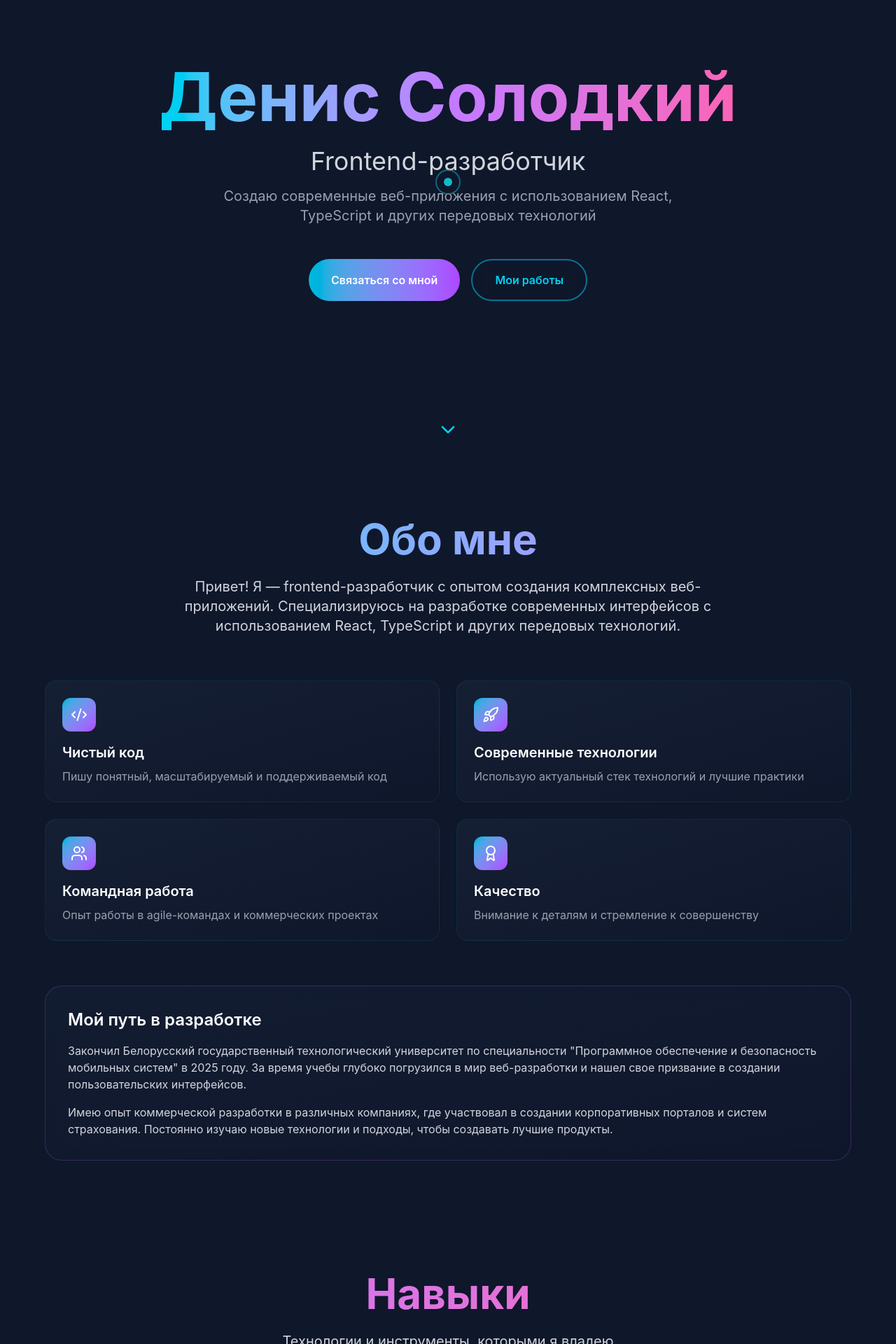
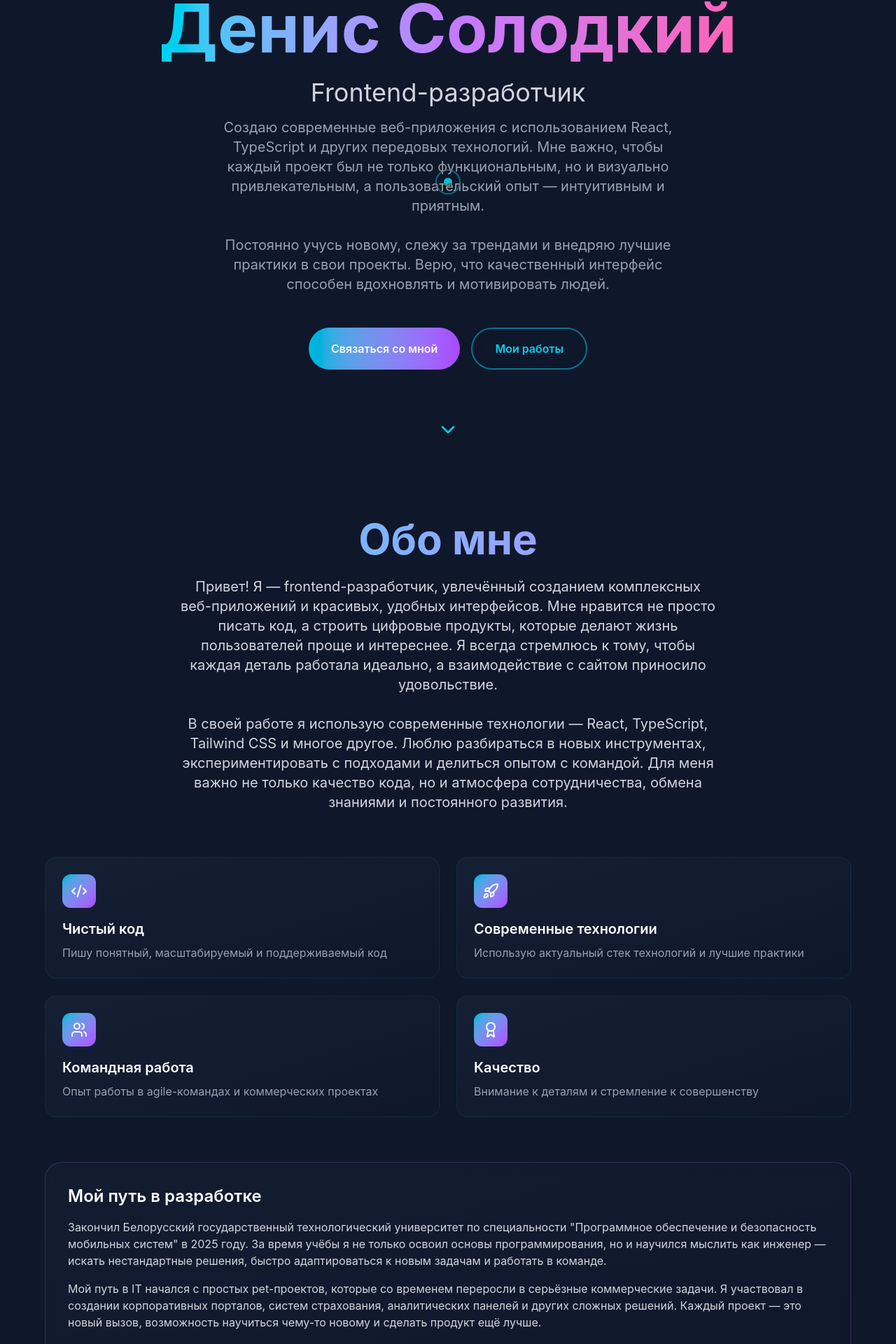
Before and after one commit to JustDoItMakeYourDreamsComeTrue/personal-portfolio-site, a React (Vite) app: page / in a window 1280 px wide. Shown: the part 140-2060 px from the top of the page at 70% size. Built offline with nearby package versions, Linux system fonts and the light colour scheme.

Commit message:
Добавлен текст, обновлены соцсети, улучшены описания

```diff
--- a/src/app/components/About.tsx
+++ b/src/app/components/About.tsx
@@ -44,10 +44,20 @@ export function About() {
                         Обо мне
                     </h2>
                     <p className="text-xl text-gray-300 max-w-3xl mx-auto">
-                        Привет! Я — frontend-разработчик с опытом создания
-                        комплексных веб-приложений. Специализируюсь на
-                        разработке современных интерфейсов с использованием
-                        React, TypeScript и других передовых технологий.
+                        Привет! Я — frontend-разработчик, увлечённый созданием
+                        комплексных веб-приложений и красивых, удобных
+                        интерфейсов. Мне нравится не просто писать код, а
+                        строить цифровые продукты, которые делают жизнь
+                        пользователей проще и интереснее. Я всегда стремлюсь к
+                        тому, чтобы каждая деталь работала идеально, а
+                        взаимодействие с сайтом приносило удовольствие.
+                        <br />
+                        <br />В своей работе я использую современные технологии
+                        — React, TypeScript, Tailwind CSS и многое другое. Люблю
+                        разбираться в новых инструментах, экспериментировать с
+                        подходами и делиться опытом с командой. Для меня важно
+                        не только качество кода, но и атмосфера сотрудничества,
+                        обмена знаниями и постоянного развития.
                     </p>
                 </motion.div>
 
@@ -87,14 +97,26 @@ export function About() {
                         Закончил Белорусский государственный технологический
                         университет по специальности "Программное обеспечение и
                         безопасность мобильных систем" в 2025 году. За время
-                        учебы глубоко погрузился в мир веб-разработки и нашел
-                        свое призвание в создании пользовательских интерфейсов.
+                        учёбы я не только освоил основы программирования, но и
+                        научился мыслить как инженер — искать нестандартные
+                        решения, быстро адаптироваться к новым задачам и
+                        работать в команде.
+                    </p>
+                    <p className="text-gray-300 mb-4">
+                        Мой путь в IT начался с простых pet-проектов, которые со
+                        временем переросли в серьёзные коммерческие задачи. Я
+                        участвовал в создании корпоративных порталов, систем
+                        страхования, аналитических панелей и других сложных
+                        решений. Каждый проект — это новый вызов, возможность
+                        научиться чему-то новому и сделать продукт ещё лучше.
                     </p>
                     <p className="text-gray-300">
-                        Имею опыт коммерческой разработки в различных компаниях,
-                        где участвовал в создании корпоративных порталов и
-                        систем страхования. Постоянно изучаю новые технологии и
-                        подходы, чтобы создавать лучшие продукты.
+                        Я убеждён, что развитие — это постоянный процесс.
+                        Поэтому я всегда открыт для новых знаний, слежу за
+                        трендами в индустрии и стараюсь применять лучшие
+                        практики в своей работе. Моя цель — создавать не просто
+                        сайты, а полноценные цифровые продукты, которыми можно
+                        гордиться.
                     </p>
                 </motion.div>
             </div>
--- a/src/app/components/Hero.tsx
+++ b/src/app/components/Hero.tsx
@@ -44,7 +44,14 @@ export function Hero() {
                     transition={{ duration: 0.8, delay: 0.7 }}
                 >
                     Создаю современные веб-приложения с использованием React,
-                    TypeScript и других передовых технологий
+                    TypeScript и других передовых технологий. Мне важно, чтобы
+                    каждый проект был не только функциональным, но и визуально
+                    привлекательным, а пользовательский опыт — интуитивным и
+                    приятным. <br />
+                    <br />
+                    Постоянно учусь новому, слежу за трендами и внедряю лучшие
+                    практики в свои проекты. Верю, что качественный интерфейс
+                    способен вдохновлять и мотивировать людей.
                 </motion.p>
 
                 <motion.div
--- a/src/app/components/Hobbies.tsx
+++ b/src/app/components/Hobbies.tsx
@@ -58,7 +58,11 @@ export function Hobbies() {
                         Интересы и хобби
                     </h2>
                     <p className="text-xl text-gray-300">
-                        Чем я занимаюсь в свободное время
+                        Вне работы я стараюсь развиваться разносторонне и
+                        находить вдохновение в самых разных сферах. Хобби
+                        помогают мне не только отдыхать, но и черпать новые идеи
+                        для проектов, расширять кругозор и просто получать
+                        удовольствие от жизни.
                     </p>
                 </motion.div>
 
--- a/src/app/components/Projects.tsx
+++ b/src/app/components/Projects.tsx
@@ -44,7 +44,13 @@ export function Projects() {
                         Проекты
                     </h2>
                     <p className="text-xl text-gray-300">
-                        Некоторые из моих работ
+                        Здесь представлены некоторые из моих проектов, в которых
+                        я принимал участие как разработчик. Каждый из них — это
+                        результат командной работы, множества экспериментов и
+                        стремления сделать что-то по-настоящему полезное для
+                        людей. <br />
+                        <br />Я всегда открыт для новых интересных задач и
+                        сотрудничества!
                     </p>
                 </motion.div>
 
```
Also changed, not shown: src/app/components/Contact.tsx (+60 -32 lines).
